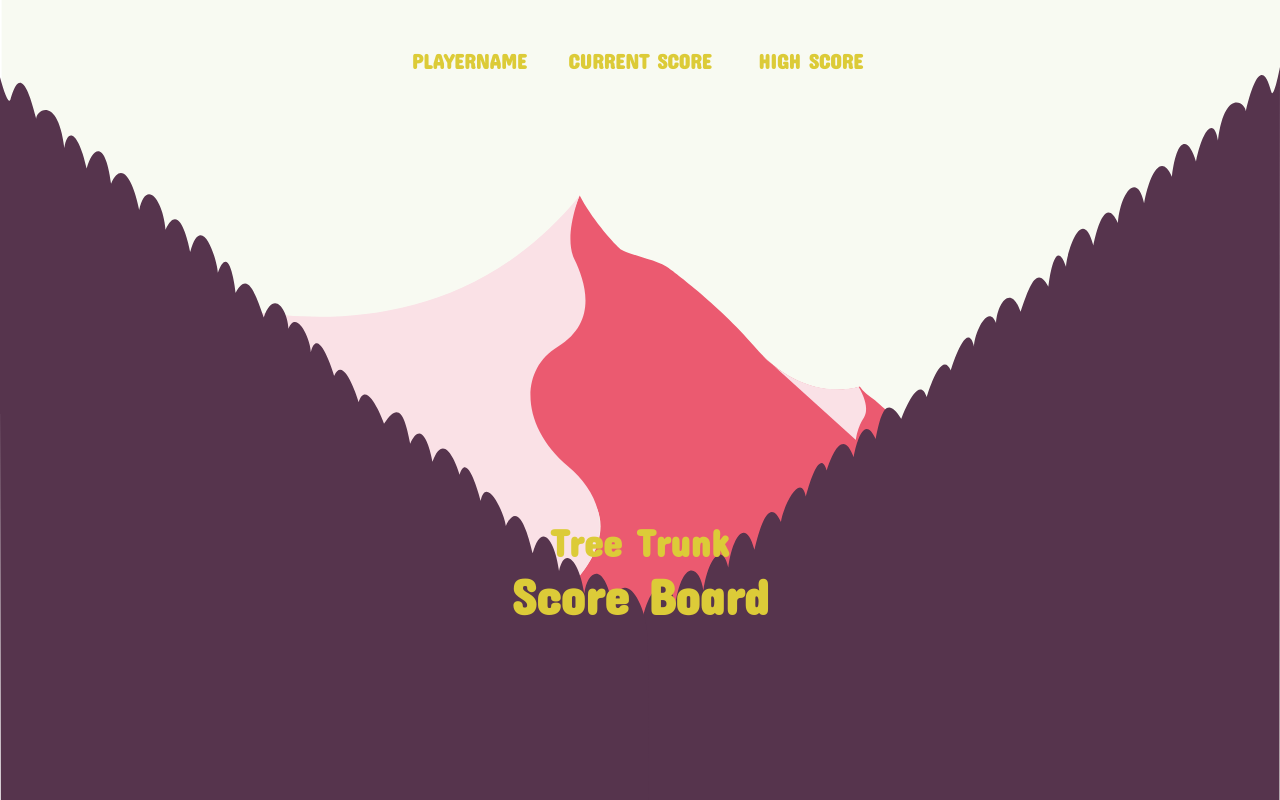
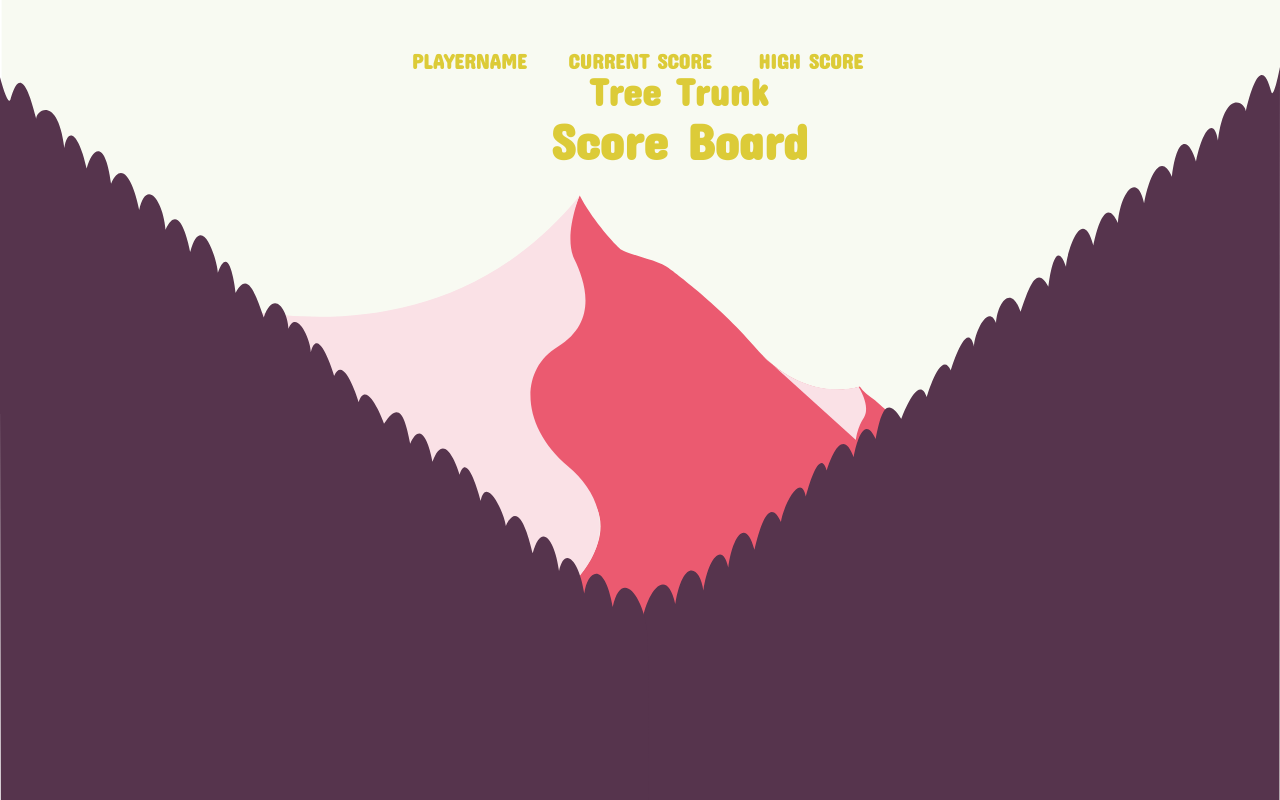
Before and after one commit to visoCoders/hitTheTreeTrunk, a website: page score.html in a window 1280 px wide. Drawn offline with nearby package versions, Linux system fonts and the light colour scheme.

Commit message:
Score Board Layout update

```diff
--- a/css/score.css
+++ b/css/score.css
@@ -19,6 +19,11 @@ body{
 	margin: auto;
 }
 
+.board_title{
+	position: fixed;
+	margin-left: 13%;
+}
+
 h1{
 	padding-top: 2%;
 	font-weight: bold;
@@ -30,7 +35,6 @@ h1{
 h2{
 	font-size: 2.4em;
 	text-align: center;
-	margin-top: 88%;
 	color: #dccb38;
 }
 
--- a/js/score.js
+++ b/js/score.js
@@ -46,7 +46,7 @@ $(function () {
         // try to parse JSON message. Because we know that the server always returns
         // JSON this should work without any problem but we should make sure that
         // the massage is not chunked or otherwise damaged.
-        console.log(message);
+       console.log(message);
         try {
             var json = JSON.parse(message.data);
             var player = JSON.parse(json.data.utf8Data);
--- a/score.html
+++ b/score.html
@@ -23,9 +23,10 @@
                     </tbody>
                 </table>
 
-                <h2>Tree Trunk</h2>
-                <h1>Score Board</h1>
-
+                <div class="board_title">
+                    <h2>Tree Trunk</h2>
+                    <h1>Score Board</h1>
+                </div>
             </div>
 
         </div>
```
